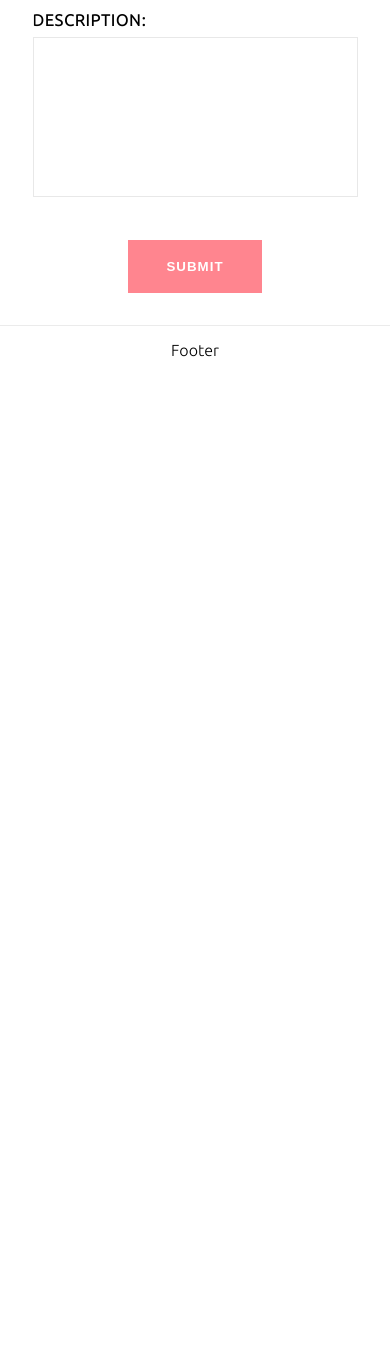
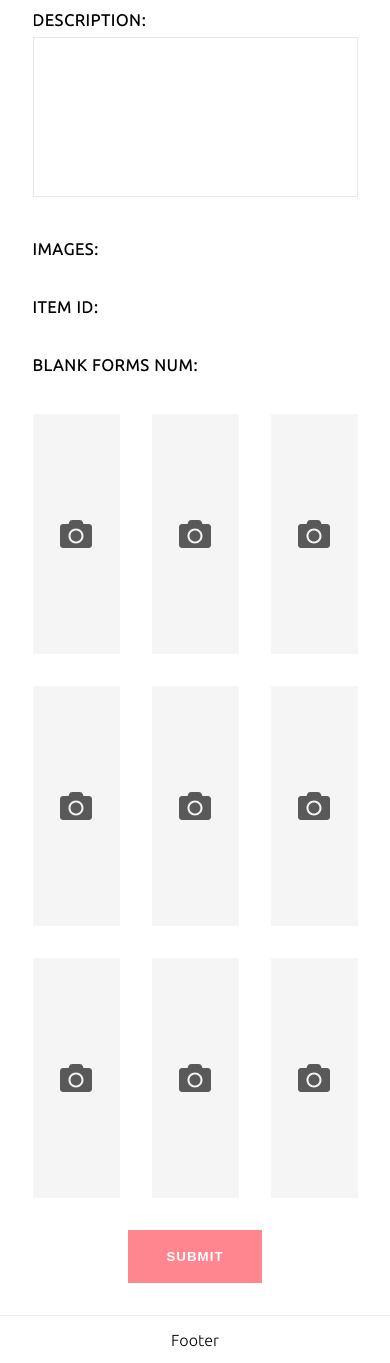
Before and after one commit to DanailYordanov/EasyCarUpload, a Django app: page /create/ in a window 390 px wide. Shown: the part 1725-3088 px from the top of the page. Before the commit the page ends 2082 px from the top, so only its background shows below. Run offline with Django 3.2, Linux system fonts and the light colour scheme; the visitor is signed in with stand-in values (Sample User, id 1); data that the repository does not hold is empty.

Commit message:
Add some css, html, django views and forms
The actual uploading is not done yet!

```diff
--- a/project/main/forms.py
+++ b/project/main/forms.py
@@ -1,16 +1,25 @@
 from django import forms
 from .models import Brand, Model, Car
+
+
+MAX_IMAGE_FORMS_NUM = 9
 
 
 class CarModelForm(forms.ModelForm):
     brand = forms.ModelChoiceField(
         Brand.objects.all(), label='Марка', empty_label='Избери')
+    images = forms.ImageField(required=False,
+                              widget=forms.ClearableFileInput(attrs={'multiple': True, 'hidden': ''}))
+    item_id = forms.CharField(
+        widget=forms.HiddenInput(), disabled=True)
+    blank_forms_num = forms.CharField(
+        widget=forms.HiddenInput(), disabled=True)
 
     class Meta:
         model = Car
         fields = ['category', 'brand', 'model', 'modification', 'engine_type', 'price',
                   'transmission_type', 'fuel_type', 'power', 'displacement', 'year',
-                  'month', 'run', 'color', 'euro_standart', 'description']
+                  'month', 'run', 'color', 'euro_standart', 'description', 'images', 'item_id', 'blank_forms_num']
         widgets = {
             'description': forms.Textarea
         }
--- a/project/main/static/main/js/base.js
+++ b/project/main/static/main/js/base.js
@@ -34,4 +34,28 @@ $(function () {
             }
         });
     }
+
+    // Submit uploaded images
+
+    $('#id_images').change(submitFormAjax);
+
+    function submitFormAjax() {
+        var form = $('#createForm')[0];
+        var formData = new FormData(form);
+
+        $.ajax({
+            type: 'POST',
+            url: $(form).attr('action'),
+            data: formData,
+            cache: false,
+            contentType: false,
+            processData: false,
+            success: function (data) {
+                $('#id_images').val('');
+            },
+            error: function (data) {
+                alert('Нещо се обърка. Опитайте отново!');
+            }
+        });
+    }
 });
--- a/project/main/static/main/styles/base.css
+++ b/project/main/static/main/styles/base.css
@@ -76,7 +76,7 @@ textarea {
     overflow-y: auto;
 }
 
-button[type='submit'] {
+.submit-button {
     width: 10em;
     height: 4em;
     border: none;
@@ -89,7 +89,7 @@ button[type='submit'] {
     transition: background-color .30s ease-in-out;
 }
 
-button[type='submit']:hover {
+.submit-button:hover {
     background-color: #ff6370;
 }
 
@@ -100,33 +100,36 @@ button[type='submit']:hover {
     grid-template-rows: 3rem auto 3rem;
 }
 
-.form-page {
+.form-flex {
     gap: 2em;
     display: flex;
+    align-items: center;
+    flex-direction: column;
+}
+
+.forms-wrapper {
     margin-top: 2em;
     margin-bottom: 2em;
-    align-items: center;
-    flex-direction: column;
     grid-column: col-start 2 / col-start 12;
 }
 
 @media only screen and (min-width: 600px)
 {
-    .form-page {
+    .forms-wrapper {
         grid-column: col-start 3 / col-start 11;
     }
 }
 
 @media only screen and (min-width: 1024px)
 {
-    .form-page {
+    .forms-wrapper {
         grid-column: col-start 4 / col-start 10;
     }
 }
 
 @media only screen and (min-width: 1300px)
 {
-    .form-page {
+    .forms-wrapper {
         grid-column: col-start 5 / col-start 9;
     }
 }
@@ -174,3 +177,54 @@ button[type='submit']:hover {
 .nice-select.open, .nice-select:focus {
     border: 2px solid #ff858f;
 }
+
+.grid-images-wrapper {
+    width: 100%;
+    display: grid;
+    grid-template-columns: repeat(3, 1fr);
+    grid-template-rows: repeat(3, 1fr);
+    gap: 2em;
+}
+
+.single-image-wrapper {
+    margin: 0;
+    width: 100%;
+    height: 15em;
+    display: flex;
+    cursor: pointer;
+    position: relative;
+    align-items: center;
+    justify-content: center;
+    background-color: #f5f5f5;
+    transition: background-color .30s ease-in-out;
+}
+
+.single-image-wrapper:hover {
+    background-color: #e3e3e3
+}
+
+.camera-svg {
+    width: 2em;
+    height: 2em;
+}
+
+.cross-svg {
+    top: 0;
+    right: 0;
+    width: 1.5em;
+    height: 1.5em;
+    position: absolute;
+    background-color: #ff858f;
+    transition: background-color .30s ease-in-out;
+}
+
+.cross-svg:hover {
+    background-color: #ff6370;
+}
+
+.input-image {
+    width: 100%;
+    height: 100%;
+    display: none;
+    object-fit: cover;
+}
--- a/project/main/templates/main/create.html
+++ b/project/main/templates/main/create.html
@@ -8,20 +8,25 @@
 {% endblock head %}
 
 {% block content %}
-<form action="{% url 'main:create' %}" class="form-page" id="createForm" method="post"
-    data-models-url="{% url 'main:load-models' %}" novalidate>
+<div class="forms-wrapper">
+    <form action="{% url 'main:create' %}" class="form-flex" id="createForm" method="post"
+        data-models-url="{% url 'main:load-models' %}" enctype="multipart/form-data" novalidate>
         {% csrf_token %}
         {% for field in form %}
         <div class="input-select-wrapper">
             {{ field.label_tag }}
             {{ field }}
-        {% if field.errors %}
             {{ field.errors }}
-        {% endif %}
         </div>
         {% endfor %}
-    <button type="submit">Submit</button>
+
+        <div class="grid-images-wrapper">
+            {% include 'main/images_input.html' %}
+        </div>
+
+        <button type="button" class="submit-button">Submit</button>
     </form>
+</div>
 {% endblock content %}
 
 {% block scripts %}
--- /dev/null
+++ b/project/main/templates/main/images_input.html
@@ -0,0 +1,14 @@
+{% load static %}
+{% for image in images %}
+<div class="single-image-wrapper">
+    <img class="input-image" alt="Image">
+    <a href="#">
+        <img src="{% static 'main/svgs/cross.svg' %}" class="cross-svg" alt="Cross Icon">
+    </a>
+</div>
+{% endfor %}
+{% for _ in blank_forms_num %}
+<label class="single-image-wrapper" for="id_images">
+    <img src="{% static 'main/svgs/camera.svg' %}" class="camera-svg" alt="Camera Icon">
+</label>
+{% endfor %}
--- a/project/main/views.py
+++ b/project/main/views.py
@@ -1,5 +1,5 @@
 from .models import Model
-from .forms import CarModelForm
+from .forms import CarModelForm, MAX_IMAGE_FORMS_NUM
 from django.shortcuts import render, redirect
 from django.contrib.auth.decorators import login_required
 
@@ -11,19 +11,21 @@ def home(request):
 @login_required
 def create(request):
     if request.method == 'POST':
-        form = CarModelForm(request.POST)
+        form = CarModelForm(request.POST, request.FILES,
+                            initial={'item_id': '123'})
+        if request.is_ajax():
+            pass
+        print(request.POST)
+        print(form.cleaned_data)
+        print(request.FILES.getlist('images'))
+    else:
+        form = CarModelForm(initial={'item_id': '123'})
 
-        if form.is_valid():
-            form.instance.user = request.user
-            instance = form.save()
-            return redirect(instance.get_absolute_url())
-    else:
-        form = CarModelForm()
-
+    blank_forms_num = range(MAX_IMAGE_FORMS_NUM)
     context = {
-        'form': form
+        'form': form,
+        'blank_forms_num': blank_forms_num
     }
-
     return render(request, 'main/create.html', context)
 
 
```
Also changed, not shown: project/main/static/main/svgs/camera.svg (added), project/main/static/main/svgs/cross.svg (added). Lines whose indentation alone changed are shown as unchanged.
